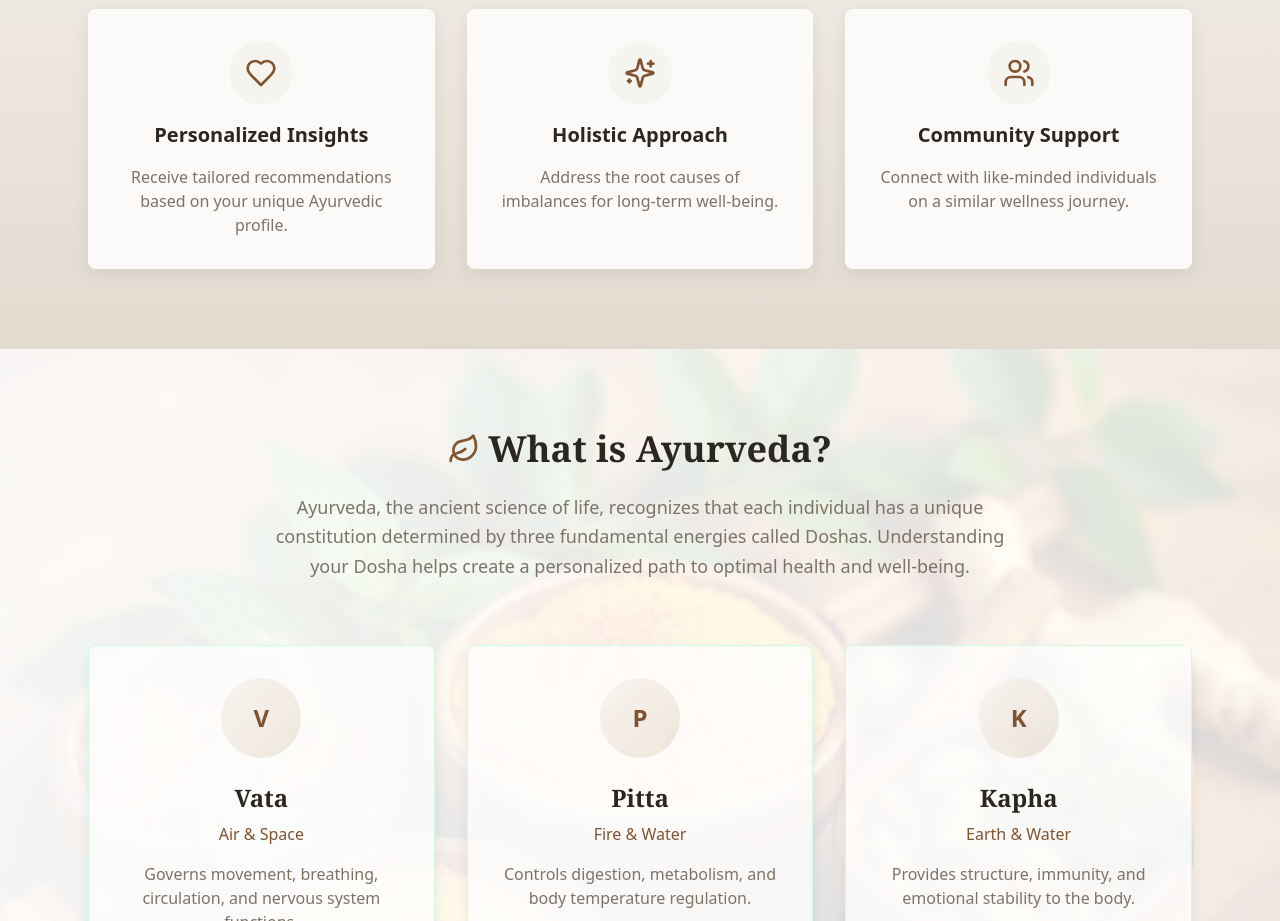
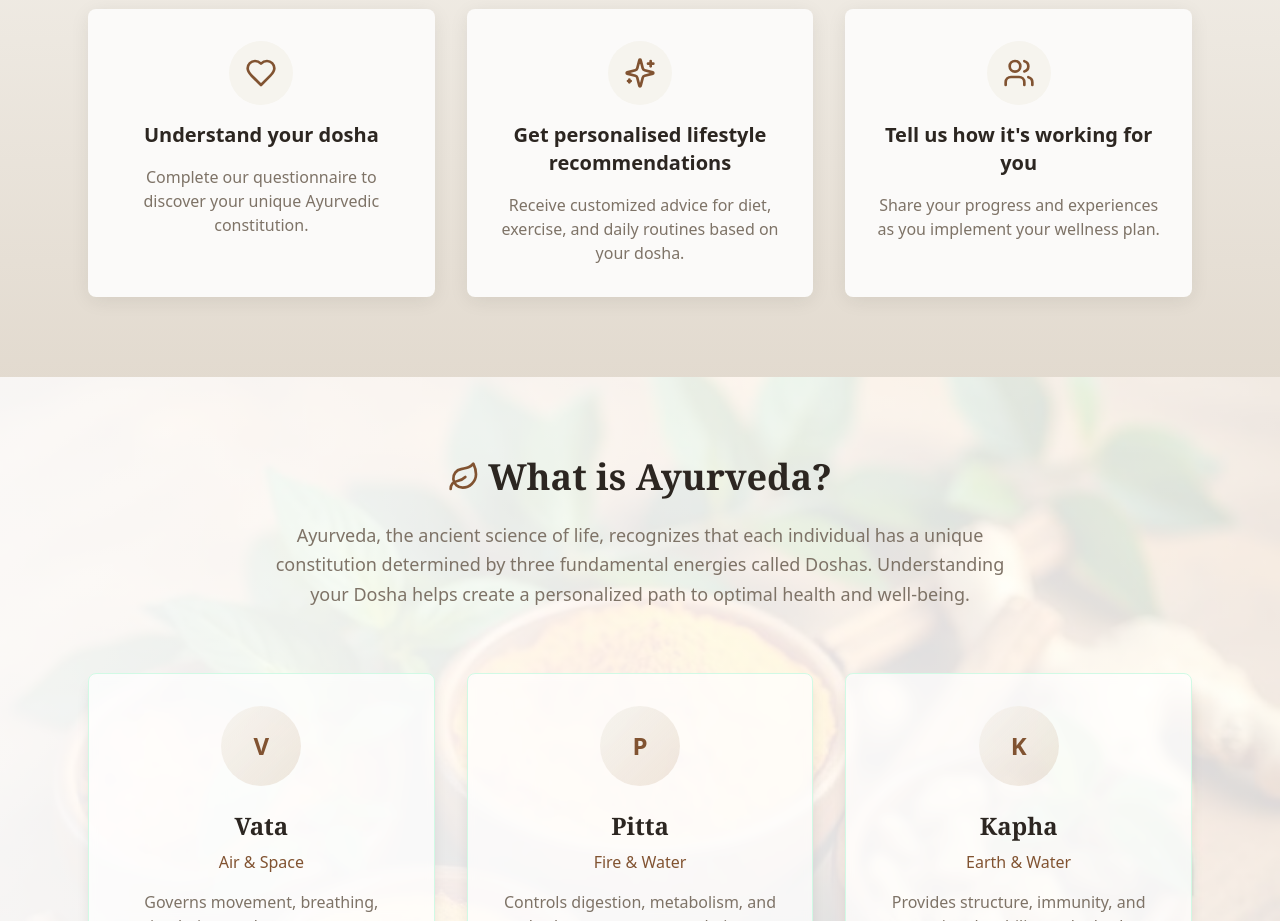
Before and after one commit to SHirawat/Ayurveda_Healing, a React (Vite) app: page / in a window 1280 px wide. Shown: the part 1120-2041 px from the top of the page. Built offline with nearby package versions, Linux system fonts and the light colour scheme.

Commit message:
Update section titles

```diff
--- a/src/pages/Home.tsx
+++ b/src/pages/Home.tsx
@@ -11,18 +11,18 @@ const Home = () => {
   const features = [
     {
       icon: <Heart className="w-8 h-8 text-ayur-bronze" />,
-      title: "Personalized Insights",
-      description: "Receive tailored recommendations based on your unique Ayurvedic profile."
+      title: "Understand your dosha",
+      description: "Complete our questionnaire to discover your unique Ayurvedic constitution."
     },
     {
       icon: <Sparkles className="w-8 h-8 text-ayur-bronze" />,
-      title: "Holistic Approach",
-      description: "Address the root causes of imbalances for long-term well-being."
+      title: "Get personalised lifestyle recommendations",
+      description: "Receive customized advice for diet, exercise, and daily routines based on your dosha."
     },
     {
       icon: <Users className="w-8 h-8 text-ayur-bronze" />,
-      title: "Community Support",
-      description: "Connect with like-minded individuals on a similar wellness journey."
+      title: "Tell us how it's working for you",
+      description: "Share your progress and experiences as you implement your wellness plan."
     }
   ];
 
```
